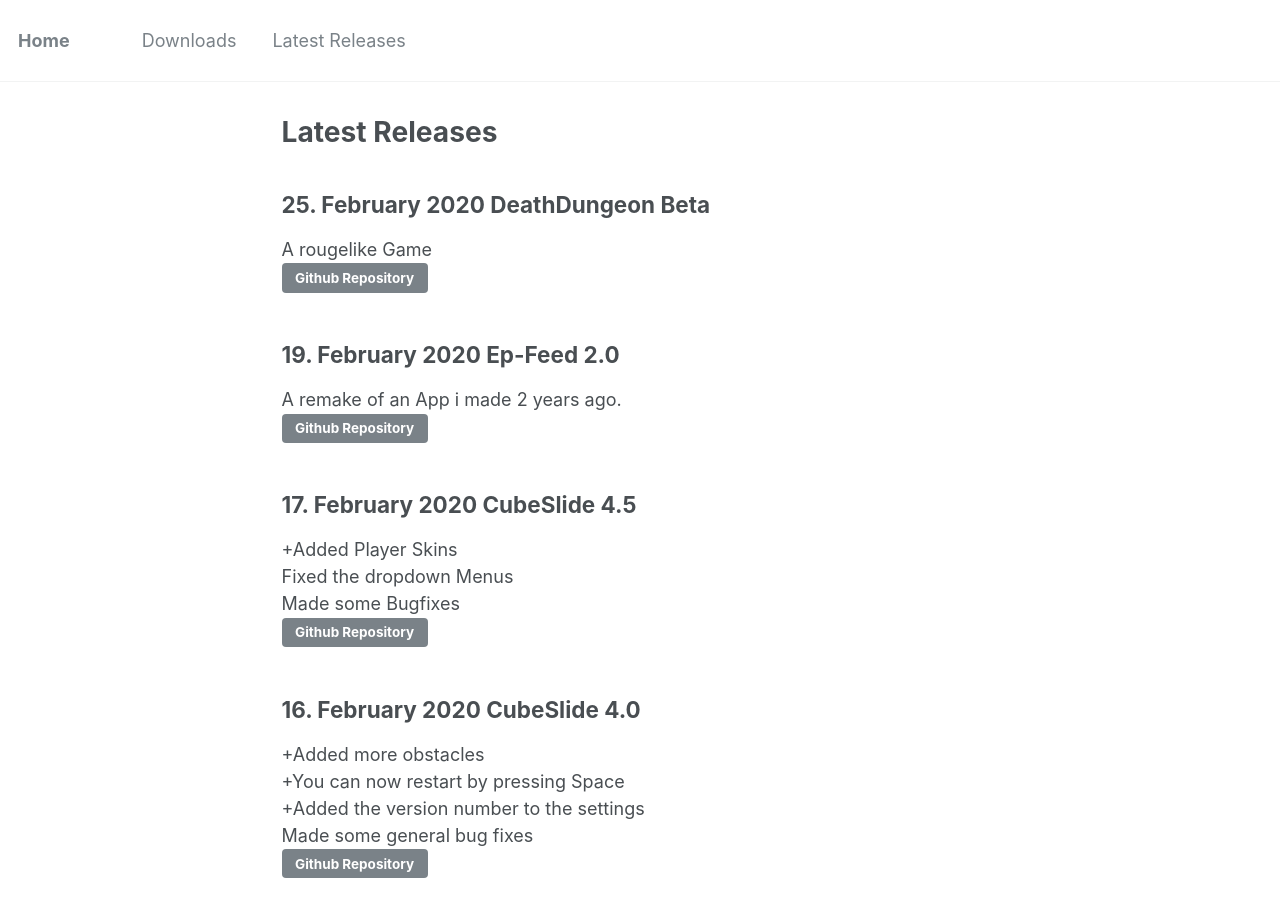
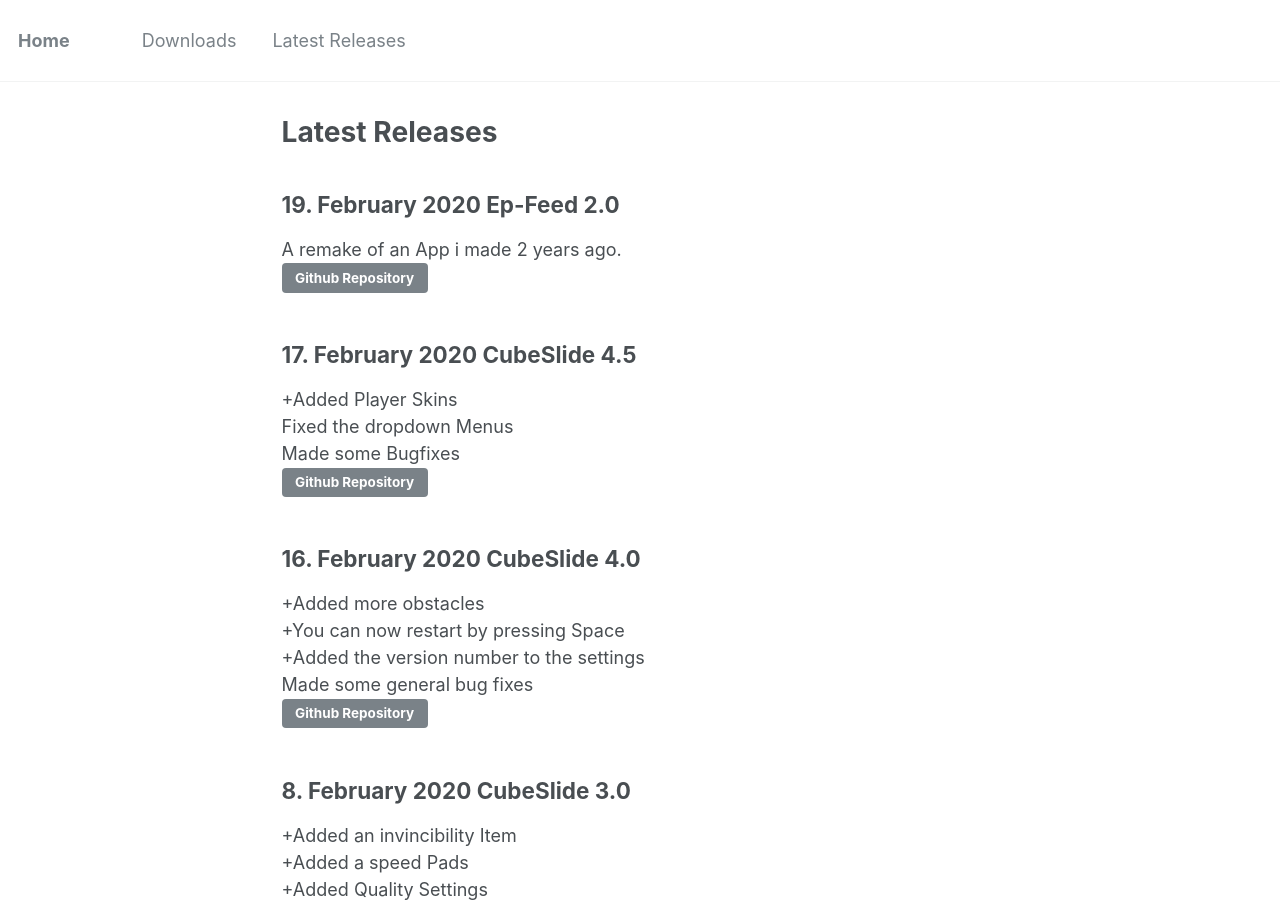
Before and after one commit to Janik313/janik313.github.io, a Jekyll site: the page built from _pages/releases.md, in a window 1280 px wide and 900 px high. Built offline with Jekyll 4.4.1, drawn with Linux system fonts in a browser that asks for light colours.

Commit message:
Update releases.md

```diff
--- a/_pages/releases.md
+++ b/_pages/releases.md
@@ -15,9 +15,6 @@
   gtag('config', 'UA-157295670-1');
 </script>
 </head>
-<h2>25. February 2020 DeathDungeon Beta </h2>
-A rougelike Game
-<br><button onclick="window.location.href='https://github.com/Janik313/DeathDungeon" class="btn">Github Repository</button>
 
 <h2>19. February 2020 Ep-Feed 2.0 </h2>
 A remake of an App i made 2 years ago.
```
